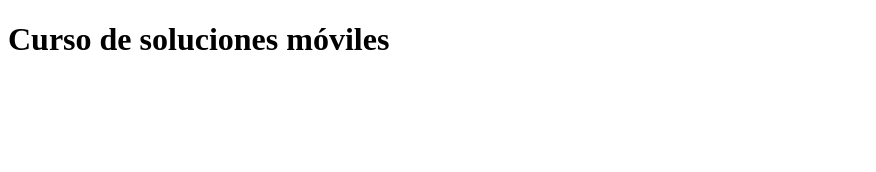
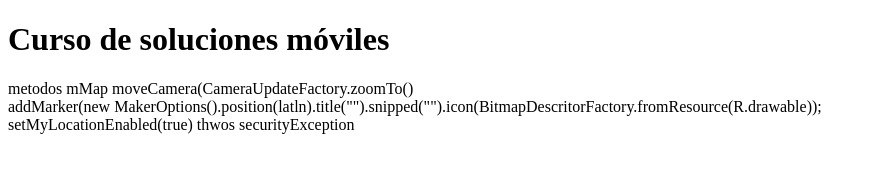
Before and after one commit to curso-soluciones/soluciones-moviles, a website: page cursito/index.html in a window 1280 px wide. Shown: the whole page, without its empty margins (0-876 px from the left). Drawn offline with Linux system fonts and the light colour scheme.

Commit message:
fgfgfgfg

```diff
--- a/cursito/index.html
+++ b/cursito/index.html
@@ -12,5 +12,11 @@ and open the template in the editor.
     </head>
     <body>
         <h1>Curso de soluciones móviles</h1>
+        <p>
+            metodos mMap moveCamera(CameraUpdateFactory.zoomTo()<br>
+            addMarker(new MakerOptions().position(latln).title("").snipped("").icon(BitmapDescritorFactory.fromResource(R.drawable));<br>
+            setMyLocationEnabled(true) thwos securityException<br>
+
+        </p>
     </body>
 </html>
```
